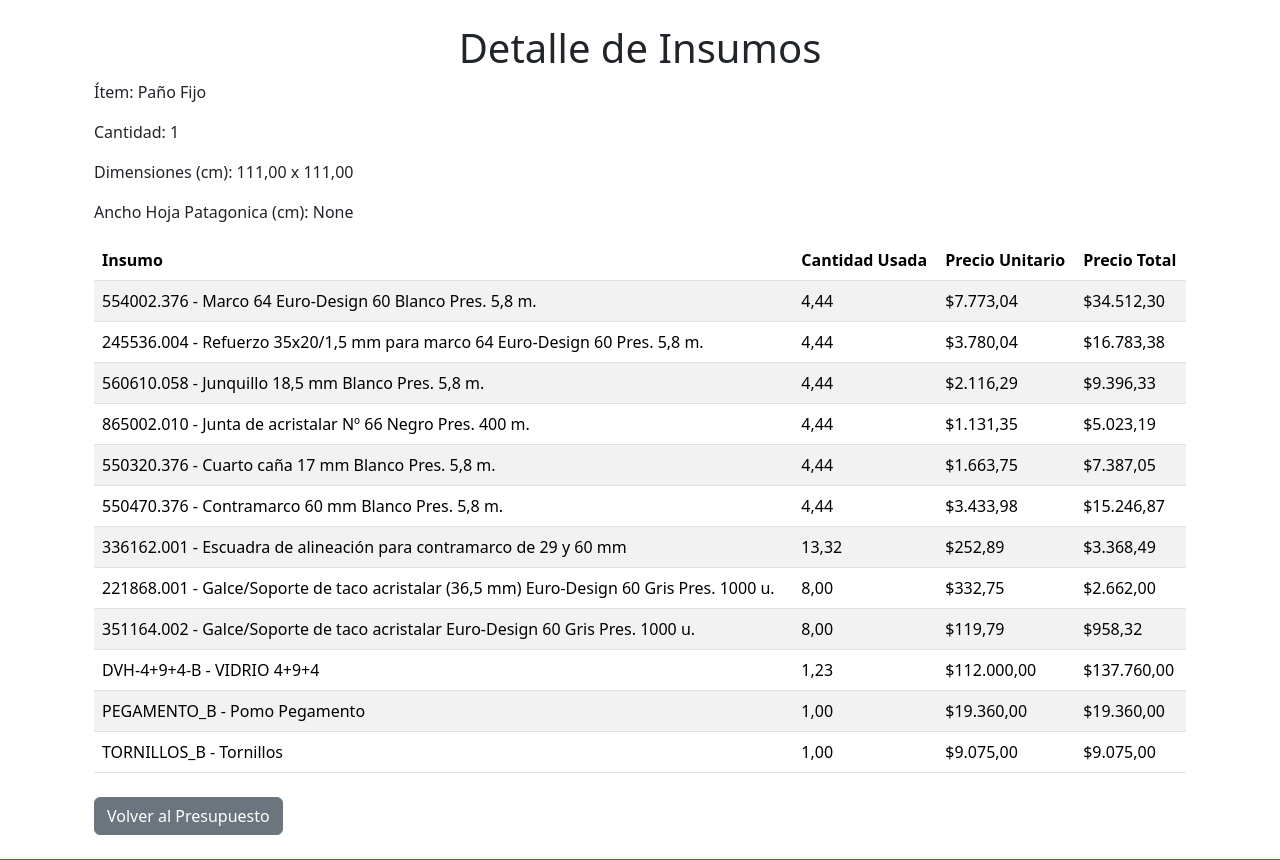
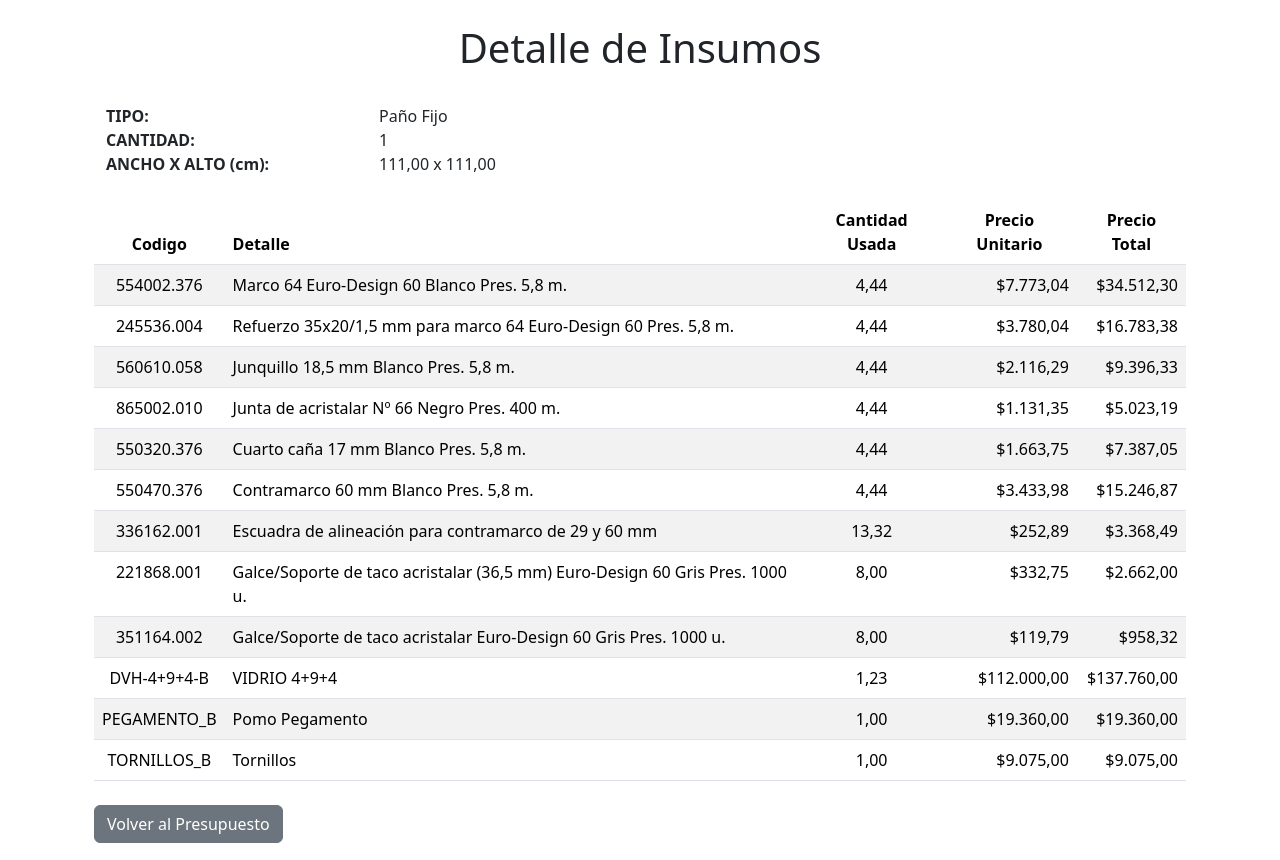
Before and after one commit to Gabriel6176/lucas, a Django app: page /item/33/detalle_insumos/ in a window 1280 px wide. Shown: the part 56-916 px from the top of the page. Run offline with Django 5.2, Linux system fonts and the light colour scheme; a user stored in the database is signed in; data comes from the database, SQL or seed files in the repository; both versions use the stored data as it was after the commit; some libraries are stand-ins or nearby versions.

Commit message:
13enero25

```diff
--- a/apps/presupuestos/templates/detalle_insumos.html
+++ b/apps/presupuestos/templates/detalle_insumos.html
@@ -5,28 +5,51 @@
 {% block content %}
 <div class="container mt-4">
     <h1 class="text-center">Detalle de Insumos</h1>
-    <p>Ítem: {{ item.tipo.detalle }}</p>
-    <p>Cantidad: {{ item.cantidad }}</p>
-    <p>Dimensiones (cm): {{ item.ancho }} x {{ item.alto }}</p>
-    <p>Ancho Hoja Patagonica (cm): {{ item.ancho_hoja }}</p>
-
+    <br>
+    <div class="container">
+        <div class="row">
+            <div class="col-md-6 row-col-lg-6">
+                <div class="row">
+                    <div class="col-6 text-start fw-bold">TIPO:</div>
+                    <div class="col-6 text-left">{{ item.tipo.detalle }}</div>
+                </div>
+                <div class="row">
+                    <div class="col-6 text-start fw-bold">CANTIDAD:</div>
+                    <div class="col-6 text-left">{{ item.cantidad }}</div>
+                </div>
+                <div class="row">
+                    <div class="col-6 text-start fw-bold">ANCHO X ALTO (cm):</div>
+                    <div class="col-6 text-left">{{ item.ancho }} x {{ item.alto }}</div>
+                </div>
+                {% if item.ancho_hoja %}
+                <div class="row">
+                    <div class="col-6 text-start fw-bold">ANCHO Hoja Patagonica (cm):</div>
+                    <div class="col-6 text-left">{{ item.ancho_hoja }}</div>
+                </div>
+                {% endif %}
+            </div>
+        </div>
+    </div>
+    <br>
     {% if detalles %}
         <table class="table table-striped">
             <thead class="thead-dark">
                 <tr>
-                    <th scope="col">Insumo</th>
-                    <th scope="col">Cantidad Usada</th>
-                    <th scope="col">Precio Unitario</th>
-                    <th scope="col">Precio Total</th>
+                    <th class="text-center" scope="col">Codigo</th>
+                    <th class="text-align-left" scope="col">Detalle</th>
+                    <th class="text-center" scope="col">Cantidad Usada</th>
+                    <th class="text-center" scope="col">Precio Unitario</th>
+                    <th class="text-center" scope="col">Precio Total</th>
                 </tr>
             </thead>
             <tbody>
                 {% for detalle in detalles %}
                 <tr>
-                    <td>{{ detalle.insumo.codigo }} - {{ detalle.insumo.descripcion }}</td>
-                    <td>{{ detalle.cantidad_usada }}</td>
-                    <td>${{ detalle.precio_unitario|intcomma }}</td>
-                    <td>${{ detalle.precio_total|intcomma }}</td>
+                    <td class="text-center">{{ detalle.insumo.codigo }}</td>
+                    <td class="text-align-left">{{ detalle.insumo.descripcion }}</td>
+                    <td class="text-center">{{ detalle.cantidad_usada }}</td>
+                    <td class="text-end">${{ detalle.precio_unitario|intcomma }}</td>
+                    <td class="text-end">${{ detalle.precio_total|intcomma }}</td>
                 </tr>
                 {% endfor %}
             </tbody>
--- a/apps/presupuestos/templates/detalle_presupuesto.html
+++ b/apps/presupuestos/templates/detalle_presupuesto.html
@@ -49,7 +49,7 @@
 
 
         <div class="text-right mt-4">
-            <h3>Total: ${{ total|floatformat:2 }}</h3>
+            <h3>Total: ${{ total|intcomma }}</h3>
         </div>
     {% else %}
         <p class="text-center">No hay ítems asociados a este presupuesto.</p>
```
Also changed, not shown: db.sqlite3, 1 other file.
